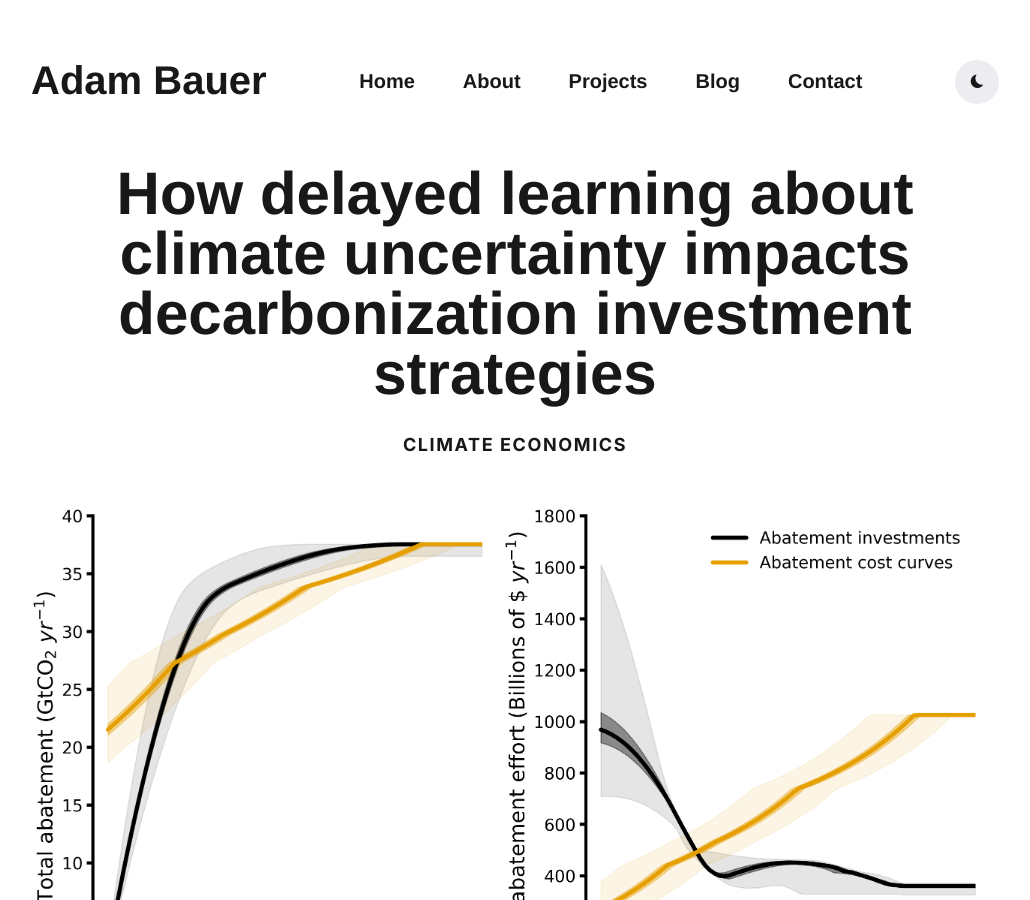
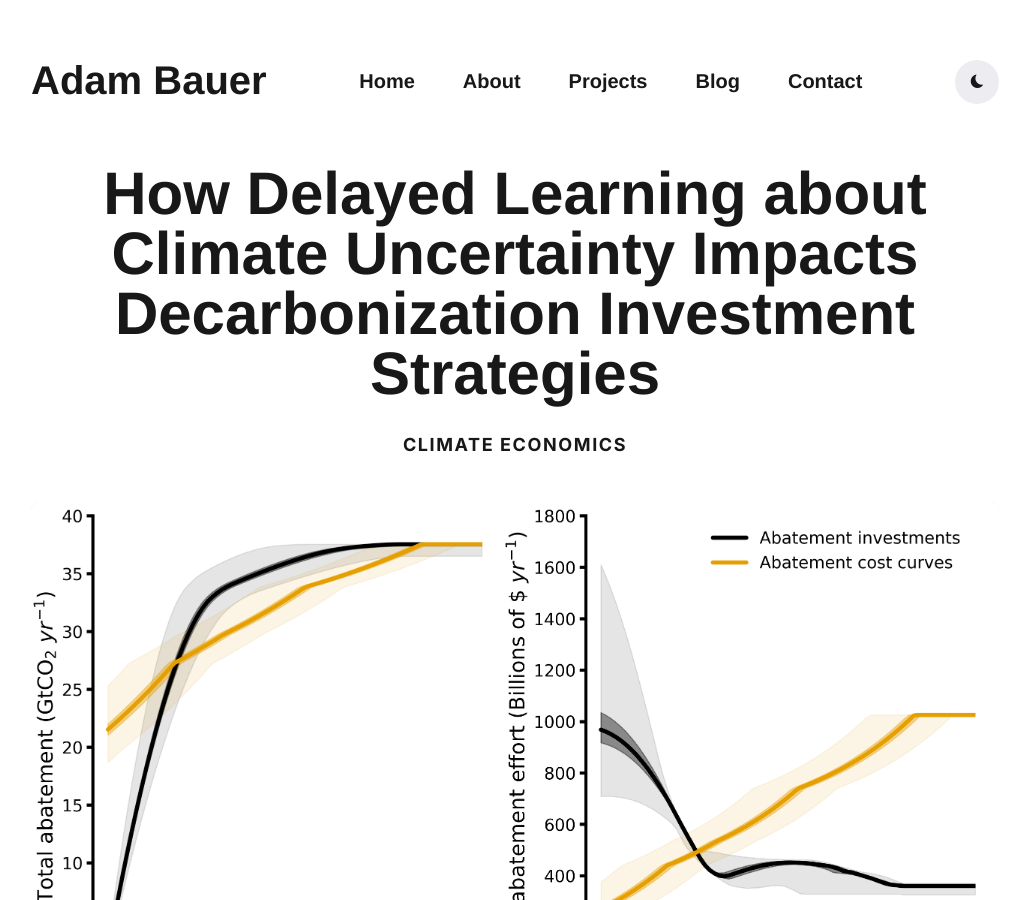
Before and after one commit to adam-bauer-34/adam-bauer-34.github.io, a Jekyll site: the page built from _projects/2023-08-01-investment-with-uncertainty.md, in a window 1280 px wide and 900 px high. Shown: the whole window, without its empty margins (125-1155 px from the left). Built offline with Jekyll 4.4.1, drawn with Linux system fonts in a browser that asks for light colours; nearby versions of some CDN libraries; some web fonts are replaced.

Commit message:
added wb pub

```diff
--- a/_projects/2023-08-01-investment-with-uncertainty.md
+++ b/_projects/2023-08-01-investment-with-uncertainty.md
@@ -1,5 +1,5 @@
 ---
-title: How delayed learning about climate uncertainty impacts decarbonization investment strategies
+title: How Delayed Learning about Climate Uncertainty Impacts Decarbonization Investment Strategies
 date: 2022-12-21 08:01:35 +0300
 subtitle: Climate economics
 image: '/images/project-images/2023-6-26-_mc_a_inveffort.png'
```
